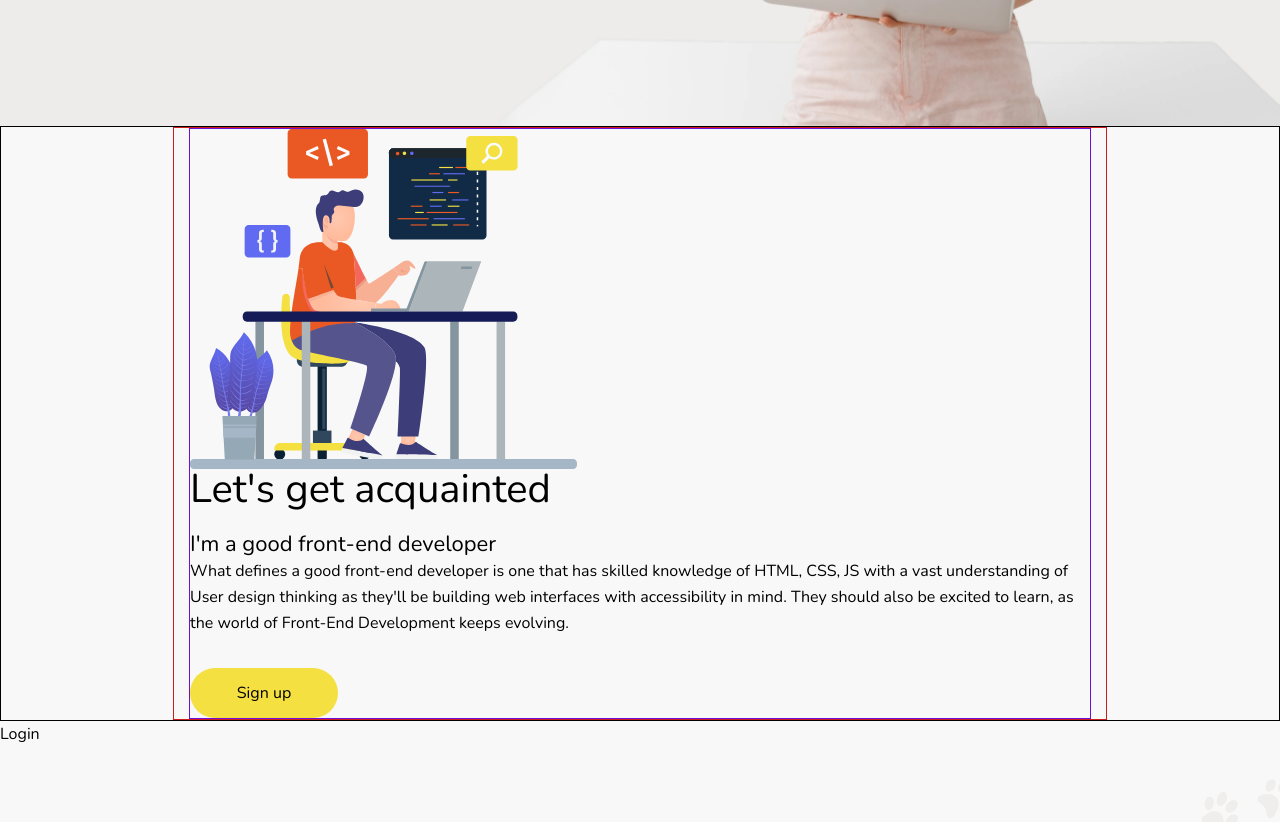
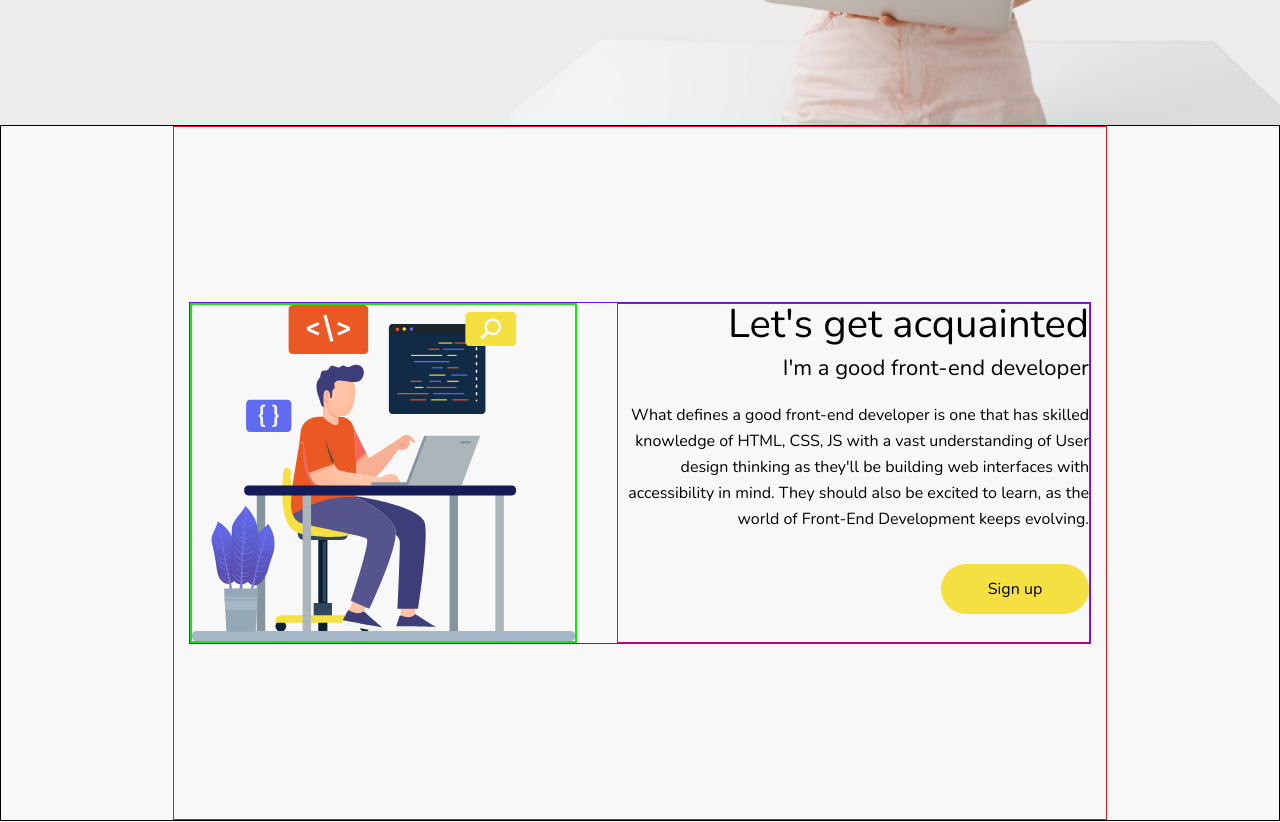
Before and after one commit to RS882/testtask-abz, a React (Create React App) app: page / in a window 1280 px wide. Shown: the part 580-1402 px from the top of the page. Built offline with nearby package versions, Linux system fonts and the light colour scheme.

Commit message:
+scss article

```diff
--- a/src/componrnts/main/Article/Article.jsx
+++ b/src/componrnts/main/Article/Article.jsx
@@ -13,8 +13,8 @@ const Article = (props) => {
 					<div className="article-main__article article">
 						<h2 className="article__title">{props.title}</h2>
 						<h4 className="article__subtitle">{props.subtitle}</h4>
-						<article className="article__article">{props.text}</article>
-						<div className="article__btn">
+						<article className="article__article article__article-art">{props.text}</article>
+						<div className="article__btn article__btn-art">
 							<Button onClickBtn={props.onClickBtn} btnType={'button'} text={'Sign up'} />
 						</div>
 					</div>
--- a/src/componrnts/main/Article/ArticleContainer.jsx
+++ b/src/componrnts/main/Article/ArticleContainer.jsx
@@ -28,5 +28,5 @@ const ArticleContainer = (props) => {
 		onClickBtn={onClickBtn}
 	/>
 }
-//=========================================================
+
 export default ArticleContainer;
--- a/src/scss/main/article.scss
+++ b/src/scss/main/article.scss
@@ -6,10 +6,48 @@
 	}
 	&__body {
 		width: inherit;
+		margin: 145px 0px;
+		display: flex;
+		flex-direction: column;
 		border: 1px solid rgb(110, 15, 218);
+		@media (min-width: ($md3 + px)) {
+			flex-direction: row;
+			margin: 169px 0 175px 0;
+		}
+		@media (min-width: ($md2 + px)) {
+			margin: 175px 0;
+		}
+		@media (min-width: ($md1 + px)) {
+			margin: 180px 0 175px 0;
+		}
 	}
 	&__img {
+		margin-bottom: 40px;
+
+		border: 1px solid rgb(22, 231, 14);
+
+		@media (min-width: ($md3 + px)) {
+			margin-bottom: 0px;
+			margin-right: 12px;
+			flex: 1 0 296px;
+		}
+		@media (min-width: ($md2 + px)) {
+			margin-right: 40px;
+			flex: 1 0 387px;
+		}
+		@media (min-width: ($md1 + px)) {
+			margin-right: 103px;
+		}
+		img {
+			width: 100%;
+			border: 1px solid rgb(22, 231, 14);
+		}
 	}
 	&__article {
+		@media (min-width: ($md3 + px)) {
+			text-align: end;
+		}
+
+		border: 1px solid rgb(190, 12, 131);
 	}
 }
--- a/src/scss/main/banner.scss
+++ b/src/scss/main/banner.scss
@@ -46,21 +46,35 @@
 	}
 }
 .article {
+	display: flex;
+	flex-direction: column;
 	&__title {
 		font-size: 40px;
 		line-height: 40px;
-		margin-bottom: 21px;
-		@media (min-width: ($md1 + px)) {
-			margin-bottom: 32px;
-		}
 	}
 	&__subtitle {
 		font-size: 22px;
 		line-height: 28px;
+		margin-top: 10px;
 	}
 	&__article {
+		margin-top: 20px;
 		margin-bottom: 32px;
+		@media (min-width: ($md1 + px)) {
+			margin-top: 32px;
+		}
+	}
+	&__article-art {
+		@media (min-width: ($md1 + px)) {
+			margin-top: 20px;
+		}
 	}
 	&__btn {
 	}
+	&__btn-art {
+		@media (min-width: ($md3 + px)) {
+			display: flex;
+			justify-content: flex-end;
+		}
+	}
 }
```
